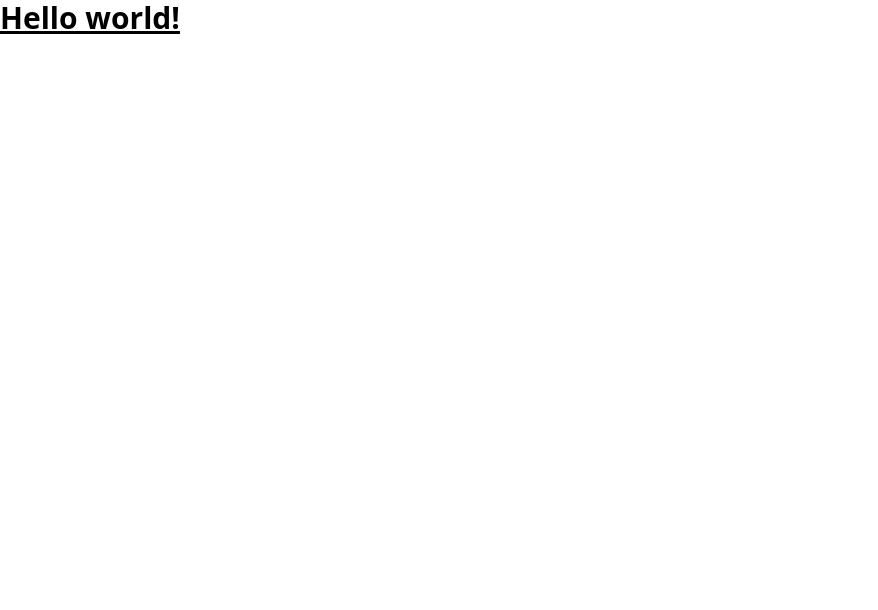
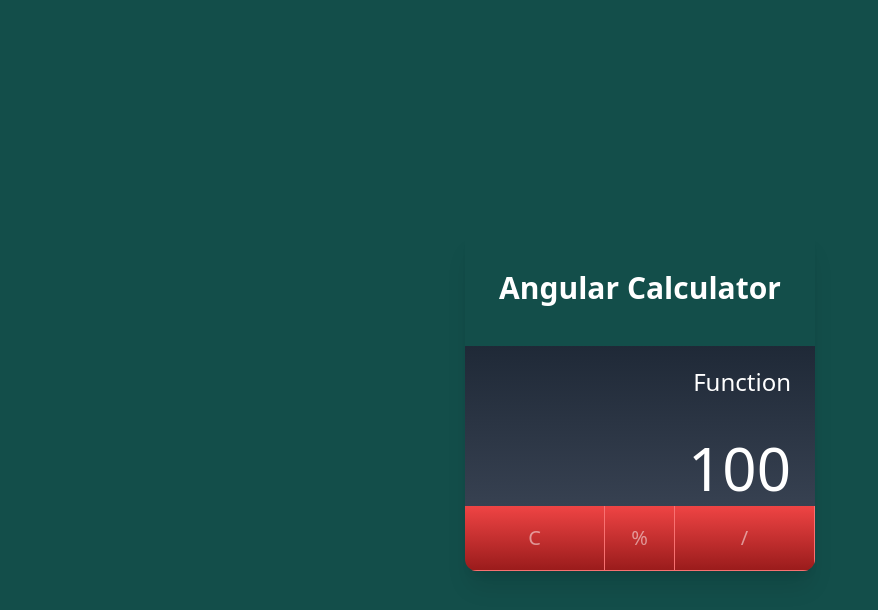
Before and after one commit to Kingcedru/Calculator-app, an Angular app: page / in a window 1280 px wide. Shown: the top 610 px of the page, without its empty margins (0-878 px from the left). Built offline with nearby package versions, Linux system fonts and the light colour scheme.

Commit message:
created first button rows

```diff
--- a/src/app/app.component.html
+++ b/src/app/app.component.html
@@ -1 +1,55 @@
-<h1 class="text-3xl font-bold underline">Hello world!</h1>
+<div
+  class="min-w-screen min-h-screen bg-teal-900 flex items-center justify-center px-5 py-5"
+>
+  <div
+    class="w-full mx-auto rounded-xl shadow-xl text-gray-800 relative overflow-hidden"
+    style="max-width: 350px"
+  >
+    <h1 class="text-center text-white py-10 text-3xl font-bold">
+      Angular Calculator
+    </h1>
+    <!-- calculator screen -->
+    <div
+      class="w-full h-40 bg-gradient-to-b from-gray-800 to-gray-700 text-right"
+    >
+      <!-- function screen -->
+      <div class="w-full py-5 px-6 text-2xl text-white font-thin">Function</div>
+      <!-- number screen -->
+      <div class="py-5 px-6 text-6xl text-white font-thin">100</div>
+    </div>
+    <!-- end calculator button area -->
+    <div class="w-full bg-gradient-to-b from-red-500 to-red-800">
+      <!-- first button row -->
+      <div class="flex w-full">
+        <!-- clear button -->
+        <div class="w-2/4 border-r border-b border-red-400">
+          <button
+            class="w-full h-16 outline-none hover:bg-red-700 hover:bg-opacity-20 text-white text-opacity-50 text-xl font-light"
+          >
+            C
+          </button>
+        </div>
+        <!-- end clear button -->
+        <!-- precentage button -->
+        <div class="w-1/4 border-r border-b border-red-400">
+          <button
+            class="w-full h-16 outline-none hover:bg-red-700 hover:bg-opacity-20 text-white text-opacity-50 text-xl font-light"
+          >
+            %
+          </button>
+        </div>
+        <!-- end percentage button -->
+        <!-- multiplication button -->
+        <div class="w-2/4 border-r border-b border-red-400">
+          <button
+            class="w-full h-16 outline-none hover:bg-red-700 hover:bg-opacity-20 text-white text-opacity-50 text-xl font-light"
+          >
+            /
+          </button>
+        </div>
+      </div>
+      <!-- end first button row -->
+    </div>
+    <!-- end calculator button area -->
+  </div>
+</div>
```
